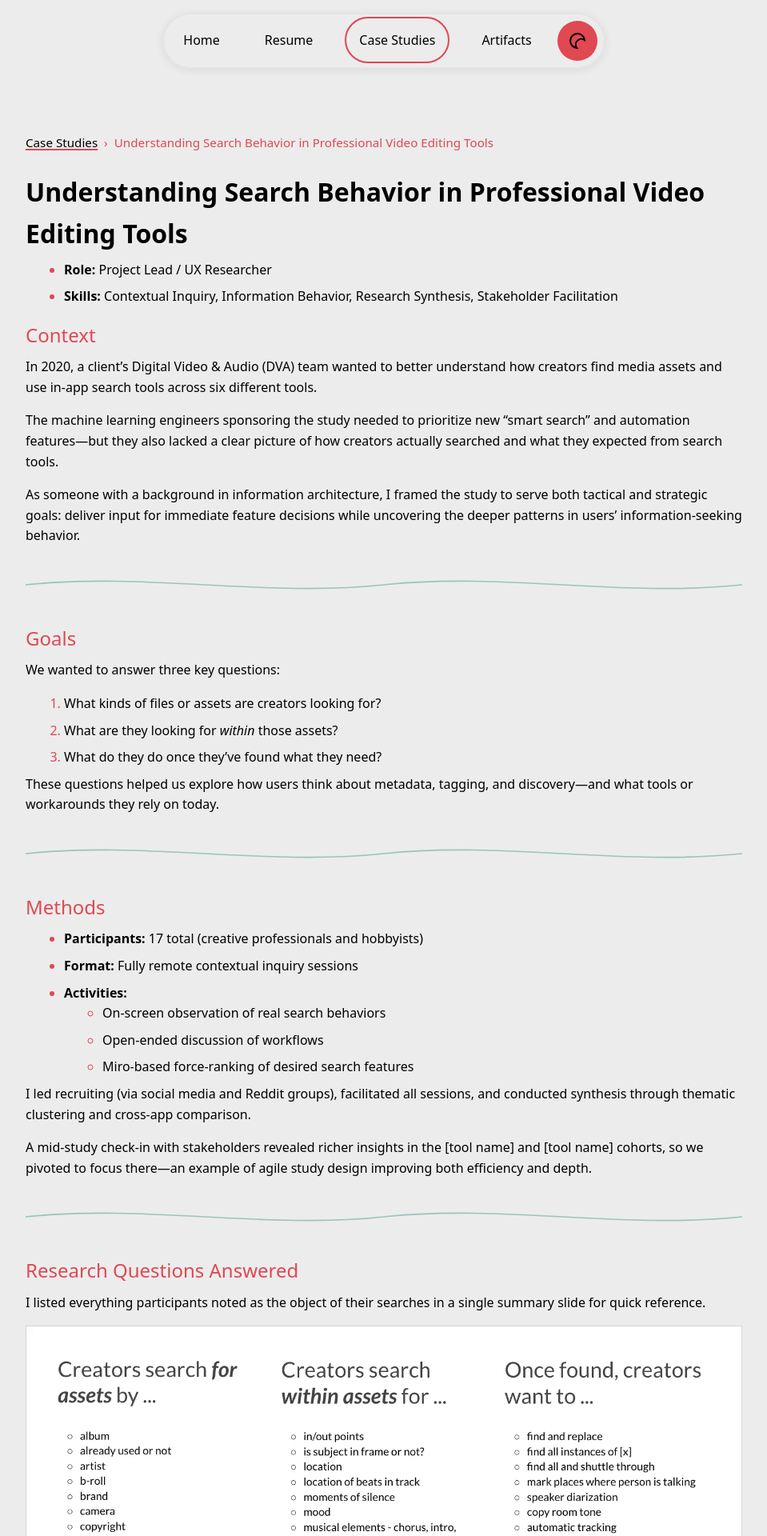
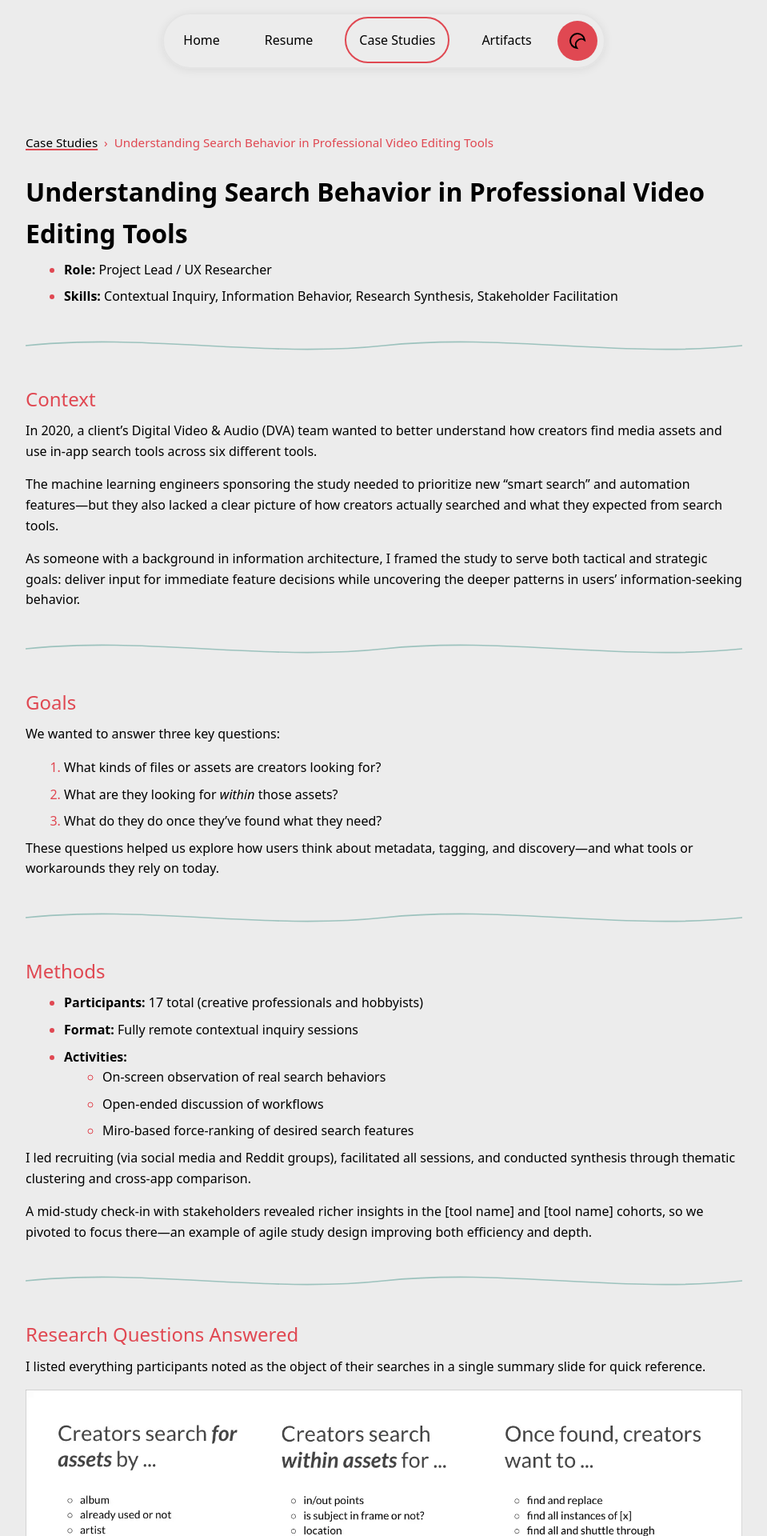
Before and after one commit to singhams/portfolio, a Jekyll site: the page built from _case_studies/search-behavior.md, in a window 1280 px wide. Shown: the top 1920 px of the page at 80% size, without its empty margins (160-1119 px from the left). Built offline with Jekyll 4.4.1, drawn with Linux system fonts in a browser that asks for light colours.

Commit message:
Update search-behavior.md
divider at the top

```diff
--- a/_case_studies/search-behavior.md
+++ b/_case_studies/search-behavior.md
@@ -9,6 +9,8 @@ featured: true
 
 - **Role:** Project Lead / UX Researcher
 - **Skills:** Contextual Inquiry, Information Behavior, Research Synthesis, Stakeholder Facilitation
+
+<div class="wave-divider wave-divider--resume">{% include wave-divider.html %}</div>
 
 ## Context
 In 2020, a client's Digital Video & Audio (DVA) team wanted to better understand how creators find media assets and use in-app search tools across six different tools.
```
